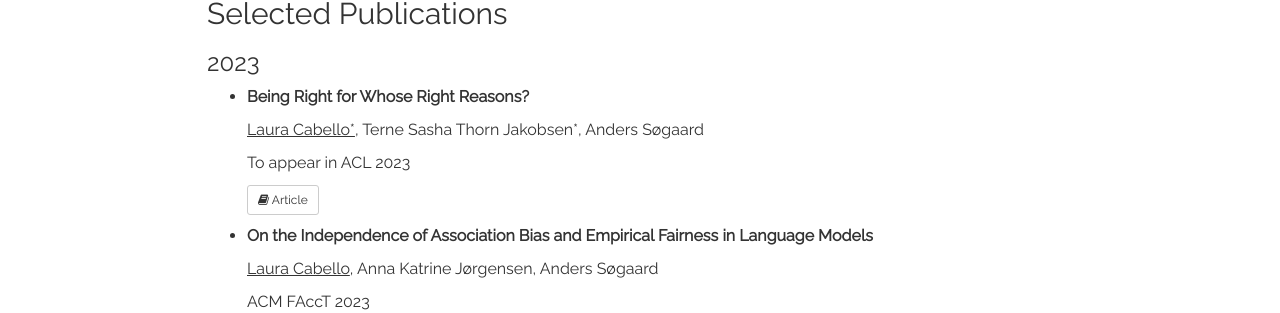
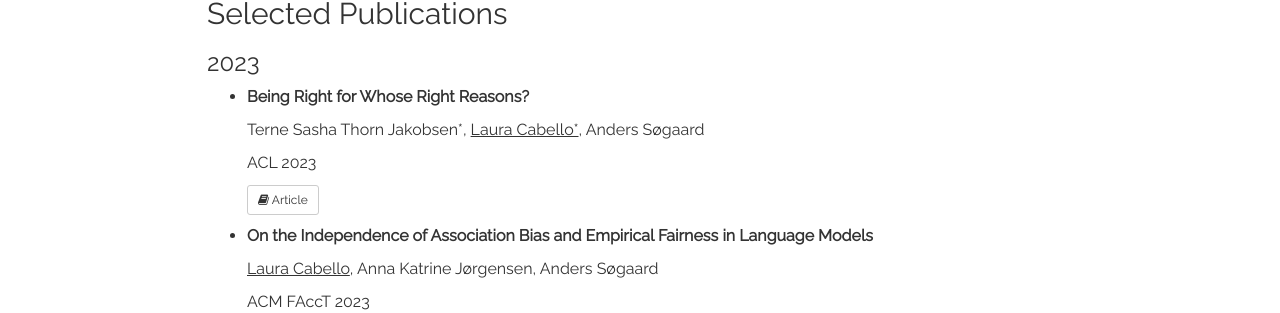
Before and after one commit to lautel/lautel.github.io, a Jekyll site: the page built from index.html, in a window 1280 px wide. Shown: the part 862-1175 px from the top of the page. Built offline with Jekyll 4.4.1, drawn with Linux system fonts in a browser that asks for light colours; nearby versions of some CDN libraries; a style sheet for code colours, icons or effects is not loaded.

Commit message:
Update index.html

```diff
--- a/index.html
+++ b/index.html
@@ -62,8 +62,8 @@ layout: aboutme
         <p>
         <strong>Being Right for Whose Right Reasons?</strong>
         </p>
-        <p><u>Laura Cabello*</u>, Terne Sasha Thorn Jakobsen*, Anders Søgaard</p>
-        <p>To appear in ACL 2023</p>
+        <p>Terne Sasha Thorn Jakobsen*, <u>Laura Cabello*</u>, Anders Søgaard</p>
+        <p>ACL 2023</p>
         <p>
             <a href="https://arxiv.org/abs/2306.00639" target="_blank" type="button" class="btn btn-default btn-sm"><i class="fa fa-book"></i> Article</a>
         </p>
```
